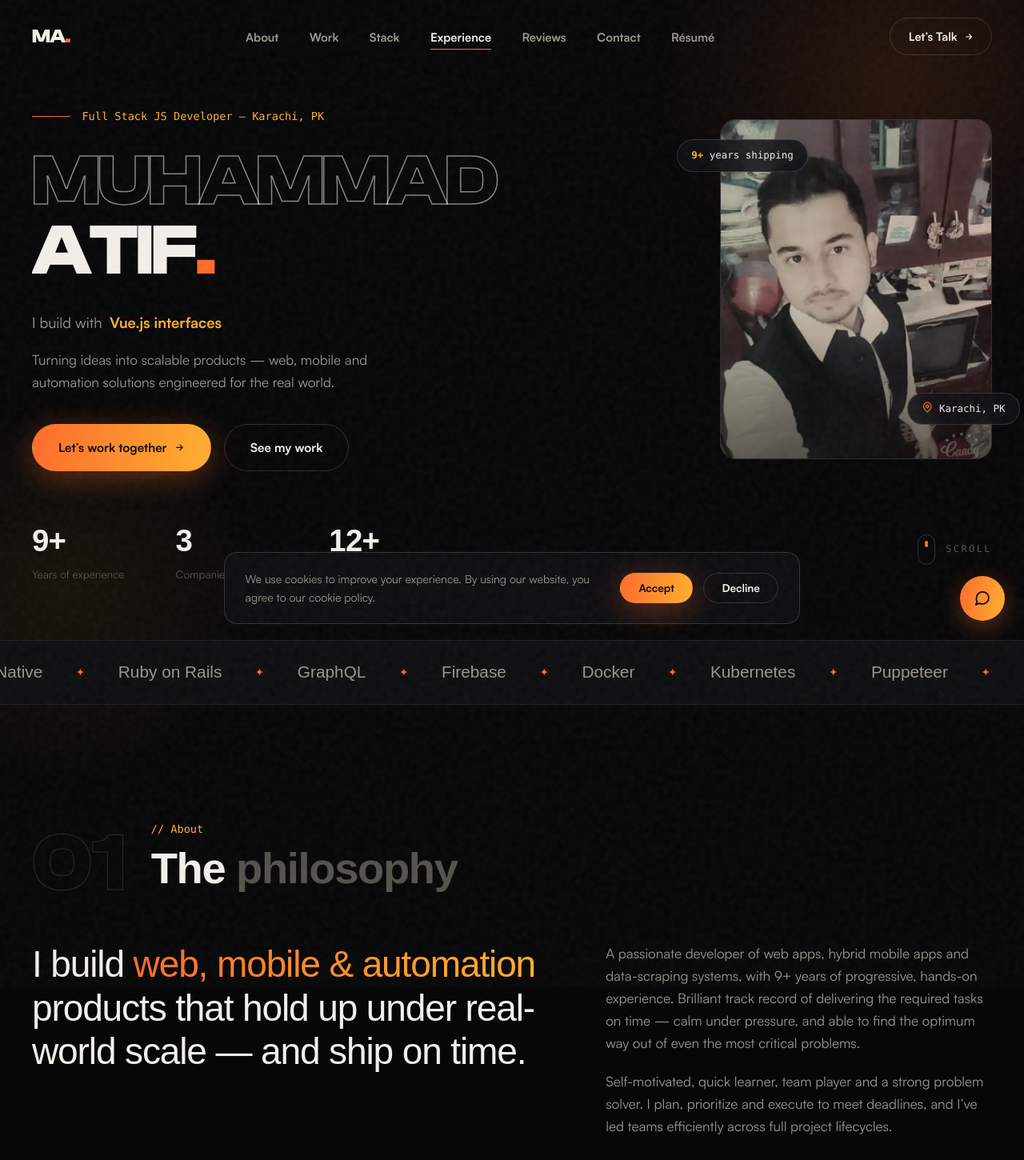
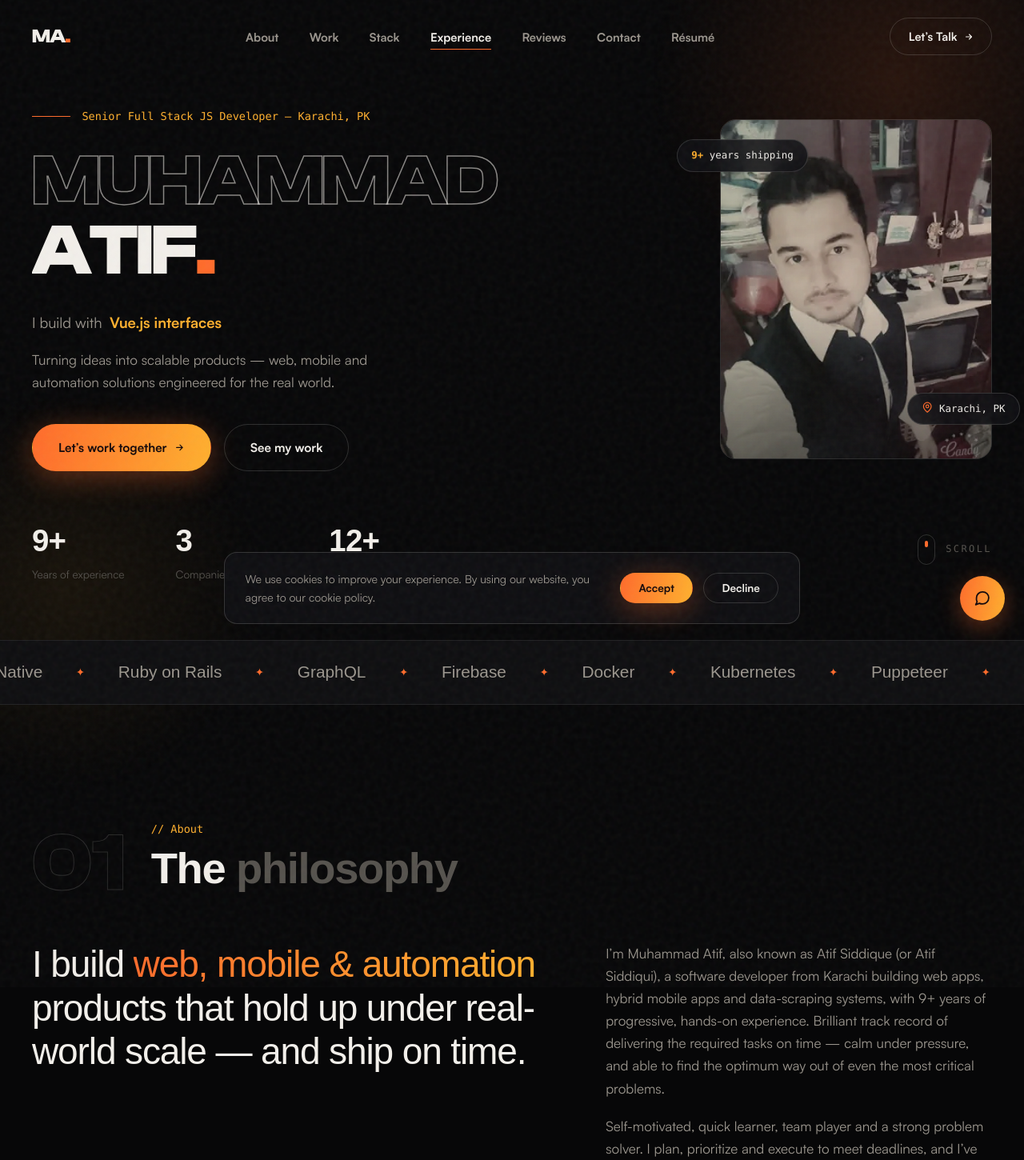
Before and after one commit to Atif-Sheikh/Atif-Resume, a Next.js app: page / in a window 1280 px wide. Shown: the top 1450 px of the page at 80% size. Built offline with nearby package versions, Linux system fonts and the light colour scheme; a web font is replaced by a local one.

Commit message:
fix: improve landing page SEO for name and role searches

```diff
--- a/app/globals.css
+++ b/app/globals.css
@@ -400,6 +400,7 @@ section[id], [id]:target { scroll-margin-top: 6.5rem; }
 .hero-eyebrow {
     font-family: var(--font-mono);
     font-size: 0.85rem;
+    font-weight: 400;
     color: var(--accent-soft);
     display: flex;
     align-items: center;
@@ -415,6 +416,7 @@ section[id], [id]:target { scroll-margin-top: 6.5rem; }
 }
 
 .hero-name {
+    display: block;
     font-family: var(--font-display);
     font-weight: 700;
     font-size: clamp(3rem, 7vw, 6rem);
--- a/app/layout.tsx
+++ b/app/layout.tsx
@@ -23,14 +23,15 @@ const satoshi = localFont({
 });
 
 
+// Kept under ~155 characters (and the title under ~60) so Google shows them untruncated.
 const DESCRIPTION =
-    'Muhammad Atif (Atif Siddique) — Senior Full Stack JavaScript Developer in Karachi, Pakistan with 9+ years building React, React Native, Vue.js, Node.js and Ruby on Rails apps, plus large-scale data scraping systems. Available for hire.';
+    'Muhammad Atif (Atif Siddique), software developer in Karachi with 9+ years building React, React Native, Node.js and Rails apps and data scrapers.';
 const SHORT_DESCRIPTION =
     '9+ years building web, mobile and automation solutions. React, React Native, Vue.js, Node.js, Ruby on Rails and large-scale data scraping.';
 
 export const metadata: Metadata = {
     metadataBase: new URL(SITE),
-    title: 'Muhammad Atif — Senior Full Stack JavaScript Developer | React, Node.js & Data Scraping',
+    title: 'Muhammad Atif Siddique | Full Stack Software Developer',
     description: DESCRIPTION,
     authors: [{ name: 'Muhammad Atif' }],
     // Canonical and JSON-LD live on each page, not here: the layout is shared by
@@ -48,7 +49,7 @@ export const metadata: Metadata = {
     },
     openGraph: {
         siteName: 'Muhammad Atif',
-        title: 'Muhammad Atif — Senior Full Stack JavaScript Developer',
+        title: 'Muhammad Atif Siddique | Full Stack Software Developer',
         description: SHORT_DESCRIPTION,
         type: 'profile',
         url: SITE,
@@ -60,7 +61,7 @@ export const metadata: Metadata = {
                 url: `${SITE}/assets/profile.jpeg`,
                 width: 960,
                 height: 1280,
-                alt: 'Portrait of Muhammad Atif, Full Stack JavaScript Developer',
+                alt: 'Portrait of Muhammad Atif (Atif Siddique), software developer',
             },
         ],
     },
@@ -68,12 +69,12 @@ export const metadata: Metadata = {
         card: 'summary_large_image',
         site: '@AtifSiddiqui55',
         creator: '@AtifSiddiqui55',
-        title: 'Muhammad Atif — Senior Full Stack JavaScript Developer',
+        title: 'Muhammad Atif Siddique | Full Stack Software Developer',
         description: SHORT_DESCRIPTION,
         images: [
             {
                 url: `${SITE}/assets/profile.jpeg`,
-                alt: 'Portrait of Muhammad Atif, Full Stack JavaScript Developer',
+                alt: 'Portrait of Muhammad Atif (Atif Siddique), software developer',
             },
         ],
     },
--- a/app/page.tsx
+++ b/app/page.tsx
@@ -23,14 +23,14 @@ const JSON_LD = {
             '@type': 'Person',
             '@id': `${SITE}/#person`,
             name: 'Muhammad Atif',
-            alternateName: ['Atif Siddique', 'Muhammad Atif Siddique'],
+            alternateName: ['Atif Siddique', 'Atif Siddiqui', 'Muhammad Atif Siddique', 'Atif'],
             url: `${SITE}/`,
             image: {
                 '@type': 'ImageObject',
                 url: `${SITE}/assets/profile.jpeg`,
                 caption: 'Muhammad Atif, Full Stack JavaScript Developer',
             },
-            jobTitle: 'Senior Full Stack JavaScript Developer',
+            jobTitle: ['Senior Full Stack JavaScript Developer', 'Software Developer'],
             description:
                 'Senior Full Stack JavaScript Developer with 9+ years of experience in web apps, hybrid mobile apps and large-scale data scraping.',
             worksFor: { '@type': 'Organization', name: 'Crawlbase', url: 'https://crawlbase.com/' },
@@ -73,7 +73,9 @@ const JSON_LD = {
             '@type': 'WebSite',
             '@id': `${SITE}/#website`,
             url: `${SITE}/`,
-            name: 'Muhammad Atif — Full Stack JavaScript Developer',
+            // Google takes the site name shown in results from WebSite.name.
+            name: 'Atif Siddique',
+            alternateName: ['Muhammad Atif', 'atifsiddique.com'],
             inLanguage: 'en',
             publisher: { '@id': `${SITE}/#person` },
         },
@@ -81,7 +83,7 @@ const JSON_LD = {
             '@type': 'ProfilePage',
             '@id': `${SITE}/#webpage`,
             url: `${SITE}/`,
-            name: 'Muhammad Atif — Senior Full Stack JavaScript Developer',
+            name: 'Muhammad Atif Siddique | Full Stack Software Developer',
             isPartOf: { '@id': `${SITE}/#website` },
             // ProfilePage requires mainEntity (the subject). `about` alone
             // isn't enough — Google flags "Missing field mainEntity".
--- a/components/About.tsx
+++ b/components/About.tsx
@@ -22,8 +22,9 @@ export default function About() {
                     </p>
                     <div className="about-body" data-reveal>
                         <p>
-                            A passionate developer of web apps, hybrid mobile apps and data-scraping
-                            systems, with 9+ years of progressive, hands-on experience. Brilliant track
+                            I&rsquo;m Muhammad Atif, also known as Atif Siddique (or Atif Siddiqui), a
+                            software developer from Karachi building web apps, hybrid mobile apps and
+                            data-scraping systems, with 9+ years of progressive, hands-on experience. Brilliant track
                             record of delivering the required tasks on time — calm under pressure, and
                             able to find the optimum way out of even the most critical problems.
                         </p>
--- a/components/Experience.tsx
+++ b/components/Experience.tsx
@@ -77,7 +77,11 @@ export default function Experience() {
                                 <span className="timeline-company">{job.company}</span>
                             </div>
                             <div className="timeline-content">
-                                <h3>{job.role}</h3>
+                                <h3>
+                                    {job.role}
+                                    {/* Two jobs share a title; the company keeps each heading unique. */}
+                                    <span className="sr-only"> at {job.company}</span>
+                                </h3>
                                 <p>{job.body}</p>
                             </div>
                         </div>
--- a/components/Footer.tsx
+++ b/components/Footer.tsx
@@ -23,9 +23,9 @@ export default function Footer() {
                             target="_blank"
                             rel="noopener"
                             className="social-link"
-                            aria-label={s.label}
                         >
                             <Icon name={s.icon} />
+                            <span className="sr-only">{s.label}</span>
                         </a>
                     ))}
                 </div>
--- a/components/Hero.tsx
+++ b/components/Hero.tsx
@@ -63,14 +63,17 @@ export default function Hero() {
             <HeroCanvas />
             <div className="hero-inner container">
                 <div className="hero-content">
-                    <p className="hero-eyebrow">
+                    {/* The eyebrow sits inside the h1 so the heading carries the role, not
+                        just the name (SEO tools flag a bare two-word h1). */}
+                    <h1 aria-label="Muhammad Atif, Senior Full Stack JavaScript Developer in Karachi, Pakistan">
+                        <span className="hero-eyebrow">
                             <span className="eyebrow-line" />
-                        Full Stack JS Developer — Karachi, PK
-                    </p>
-                    <h1 className="hero-name" aria-label="Muhammad Atif">
+                            Senior Full Stack JS Developer — Karachi, PK
+                        </span>{' '}
+                        <span className="hero-name">
                             <span className="hero-name-line outline">
                                 <SplitChars text="MUHAMMAD" offset={0} />
-                        </span>
+                            </span>{' '}
                             <span className="hero-name-line filled">
                                 <SplitChars text="ATIF" offset={8} />
                                 <em>
@@ -78,6 +81,7 @@ export default function Hero() {
                                         .
                                     </span>
                                 </em>
+                            </span>
                         </span>
                     </h1>
                     <div className="hero-roles" aria-hidden="true">
@@ -121,7 +125,7 @@ export default function Hero() {
                             height={850}
                             fetchPriority="high"
                             decoding="async"
-                            alt="Muhammad Atif, Full Stack JavaScript Developer"
+                            alt="Muhammad Atif (Atif Siddique), software developer in Karachi"
                         />
                         <div className="portrait-ring" aria-hidden="true" />
                     </div>
--- a/components/Reviews.tsx
+++ b/components/Reviews.tsx
@@ -100,7 +100,7 @@ function ReviewCard({ review, delay, ref }: { review: Review; delay: number; ref
                     <img
                         className="review-avatar"
                         src={`/assets/reviews/${review.user}.webp`}
-                        alt=""
+                        alt={`${displayName(review.user)}'s profile photo`}
                         width={40}
                         height={40}
                         loading="lazy"
```
Lines whose indentation alone changed are shown as unchanged.
